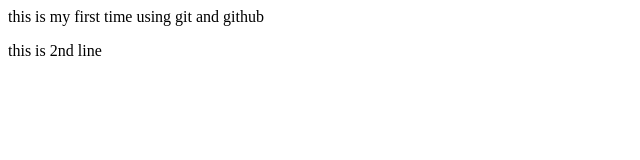
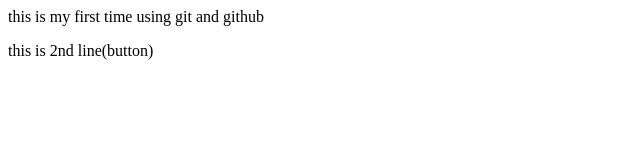
Before and after one commit to shruti0128/localrepo-, a plain HTML site: page index.html in a window 1280 px wide. Shown: the full height of the page, 0-640 px from the left. Drawn offline with Linux system fonts and the light colour scheme.

```diff
--- a/index.html
+++ b/index.html
@@ -1,2 +1,2 @@
 <p> this is my first time using git and github </p>
-<p>this is 2nd line</p>
+<p>this is 2nd line(button)</p>
```
